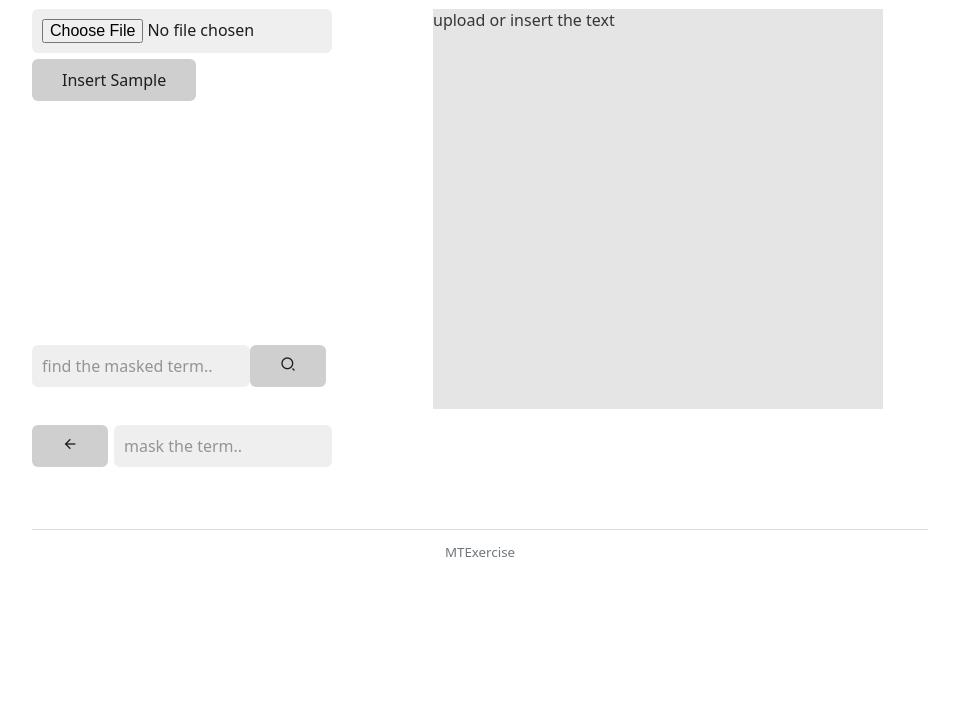
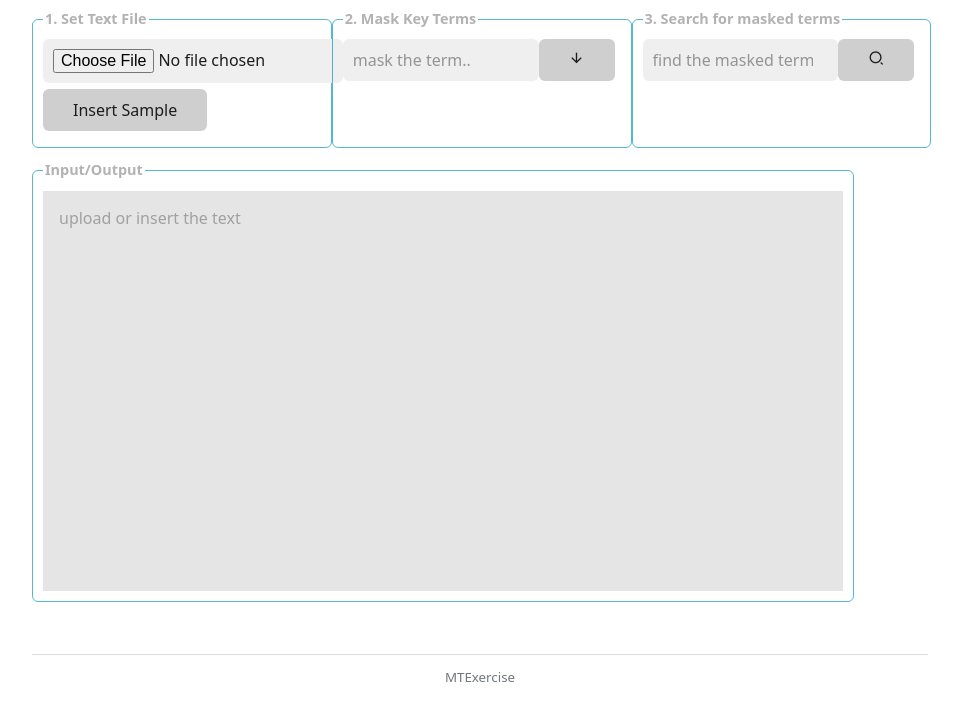
Before and after one commit to pasha1307/MTE-demo-mod, a website with bundled scripts: page index.html in a window 1280 px wide. Shown: the part 76-796 px from the top of the page, without its empty margins (160-1122 px from the left). Built offline with nearby package versions, Linux system fonts and the light colour scheme.

Commit message:
layout is refactored

```diff
--- a/index.html
+++ b/index.html
@@ -1,5 +1,5 @@
 <!DOCTYPE html>
-<html lang="en">
+<html lang="en" xmlns="http://www.w3.org/1999/html">
 <head>
     <meta charset="UTF-8">
     <meta http-equiv="X-UA-Compatible" content="IE=edge">
@@ -13,36 +13,44 @@
 <header>
     <h1>Hide Words and Phrases</h1>
 </header>
-<main class="app-main">
-    <section class="app-section__input-buttons">
-        <div class="app-section__btn-group-left">
+<main class="app-main-wrap">
+    <section>
+        <fieldset>
+            <legend>1. Set Text File</legend>
             <div>
                 <input id="uploadFile" name="uploadFile" type="file" class="app-input__upload" accept=".txt"/>
                 <button id="insertBtn">Insert Sample</button>
             </div>
-
+        </fieldset>
+        <fieldset>
+            <legend>2. Mask Key Terms</legend>
+            <div class="app-section__btn-group-right">
+                <input id="userInput" name="userInput" type="text" class="app-input__upload"
+                       placeholder="mask the term.."/>
+                <button id="userBtn"><i class="ri-arrow-down-line"></i></button>
+            </div>
+        </fieldset>
+        <fieldset>
+            <legend>3. Search for masked terms</legend>
             <div class="app-section__btn-group-right">
                 <input id="searchInput" name="searchInput" type="search" class="app-input__upload"
                        placeholder="find the masked term.."/>
                 <button id="searchBtn"><i class="ri-search-2-line"></i></button>
             </div>
-
-        </div>
+        </fieldset>
     </section>
-    <section class="app-section__output-text">
-        <div contenteditable="true" id="outputDiv">upload or insert the text</div>
-    </section>
-    <section class="app-section__output-buttons">
-        <div class="app-section__btn-group-right">
-            <button id="userBtn"><i class="ri-arrow-left-line"></i></button>
-            <input id="userInput" name="userInput" type="text" class="app-input__upload" placeholder="mask the term.."/>
-        </div>
-
-        <!--        <button id="exportBtn" class="app-section__btn-export">Save To File</button>-->
-        <!--            <textarea id="outputTxtArea" rows="14"></textarea>-->
-
+    <section class="app-section-output">
+        <fieldset>
+            <legend>Input/Output</legend>
+            <div contenteditable="true" id="outputDiv">
+                <p> upload or insert the text</p>
+            </div>
+        </fieldset>
 
     </section>
+    <!--        <button id="exportBtn" class="app-section__btn-export">Save To File</button>-->
+    <!--            <textarea id="outputTxtArea" rows="14"></textarea>-->
+
 </main>
 <footer>
     <small>MTExercise</small>
--- a/style.css
+++ b/style.css
@@ -14,44 +14,45 @@ footer {
     max-width: 2200px;
 }
 
-.app-section__output-text {
-    max-width: 100%;
-    min-width: 540px;
+.app-main-wrap {
+    display: flex;
+    justify-content: space-between;
+    flex-direction: column;
+    flex-wrap: wrap;
+    max-width: 2200px;
 }
 
-#outputDiv {
+.app-main-wrap section {
+    display: flex;
+    justify-content: space-between;
+}
+
+.app-main-wrap section fieldset {
+    min-width: 31%;
+}
+
+.app-main-wrap section fieldset legend {
+    color: rgba(0, 0, 0, .3);
+}
+
+.app-section-output {
+    min-width: 100%;
+}
+
+.app-section-output #outputDiv {
     width: 100%;
+    min-width: 800px;
+    margin: auto;
     background-color: rgba(0, 0, 0, .1);
     overflow-y: auto;
     min-height: 400px;
-    max-width: 450px;
-    margin: auto;
 }
 
-.app-section__input-buttons {
-    max-width: 300px;
+.app-section-output #outputDiv p {
+    color: rgba(0, 0, 0, .3);
+    padding: 0 1rem;
 }
 
-.app-section__output-buttons {
-    width: 300px;
-}
-
-.app-section__btn-group {
-    display: flex;
-    justify-content: space-between;
-    flex-direction: column;
-    margin-bottom: 1rem;
-}
-
-.app-section__btn-group-left {
-    max-width: 100%;
-    display: flex;
-    justify-content: space-between;
-    align-items: flex-start;
-    flex-direction: column;
-    margin-bottom: 1rem;
-    min-height: 400px;
-}
 
 .app-section__btn-group-right {
     display: flex;
```
